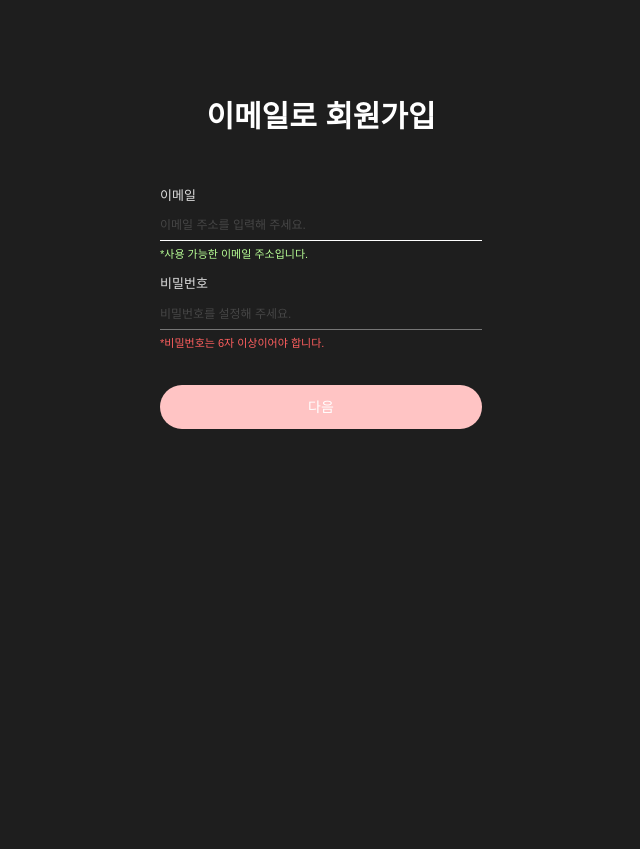
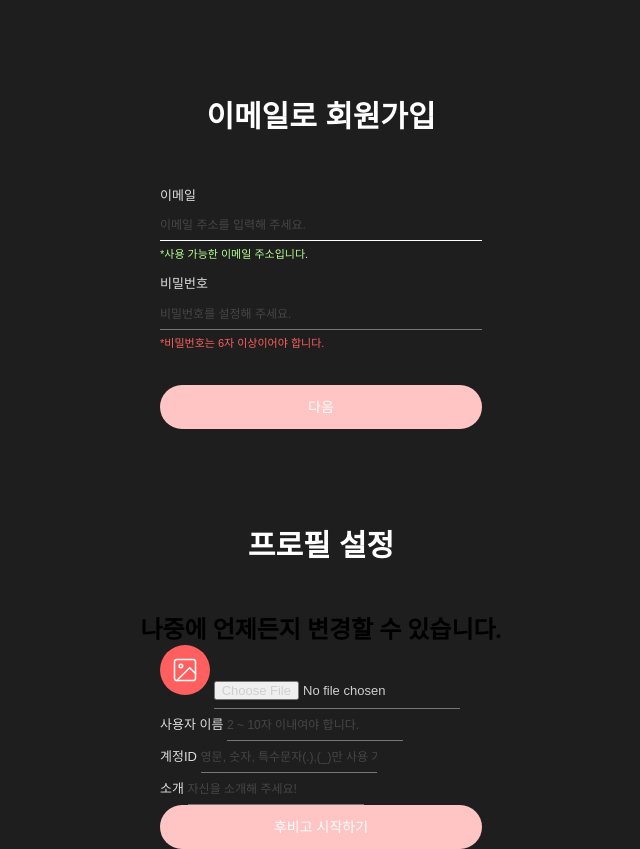
Before and after one commit to FE-Ocean/who-be-go, a plain HTML site: page pages/signUp.html in a window 1280 px wide. Shown: the whole page, without its empty margins (319-959 px from the left). Before the commit the page ends 800 px from the top, so only its background shows below. Drawn offline with Linux system fonts and the light colour scheme; a web font is replaced by a local one.

Commit message:
Feature: 프로필 설정 마크업 작성

```diff
--- a/pages/signUp.html
+++ b/pages/signUp.html
@@ -38,6 +38,49 @@
             <button type="submit" class="btn-L disabled">다음</button>
         </form>
     </section>
+
+    <!-- 프로필 설정  -->
+    <section class="container-signup">
+        <h1 class="page-title profile">프로필 설정</h1>
+        <h2 class="page-subtitle">나중에 언제든지 변경할 수 있습니다.</h2>
+        <form method="POST">
+            <div class="wrapper-upload-img">
+                <label for="choose-img">
+                    <img src="../assets/icons/upload-file.svg" alt="upload" class="ico-upload">
+                </label>
+                <input type="file" name="user-img" id="choose-img" accept="image/*">
+            </div>
+            <div class="wrapper-name">
+                <label for="name" class="label-profile">
+                    사용자 이름
+                </label>
+                <input id="name" type="text" minlength="2" maxlength="11" required autocomplete="off" autofocus
+                    placeholder="2 ~ 10자 이내여야 합니다. ">
+                </input>
+            </div>
+            <div class="wrapper-id">
+                <label for="user-id" class="label-profile">
+                    계정ID
+                </label>
+                <input id="user-id" type="text" minlength="2" maxLength="20" required
+                    placeholder="영문, 숫자, 특수문자(.),(_)만 사용 가능합니다."></input>
+                <strong class="msg-error userid false">
+                    *영문, 숫자, 밑줄 및 마침표만 사용할 수 있습니다.
+                    <!-- *이미 사용 중인 ID 입니다.  -->
+                    <!-- *사용 가능한 계정ID 입니다.  -->
+                </strong>
+            </div>
+            <div class="wrapper-intro">
+                <label for="description" class="label-profile">
+                    소개
+                </label>
+                <input id="intro" type="text" required placeholder="자신을 소개해 주세요!"></ㅑ>
+            </div>
+            <button type="submit" class="btn-L disabled">후비고 시작하기</button>
+        </form>
+    </section>
+
+
 </body>
 
 </html>
```
